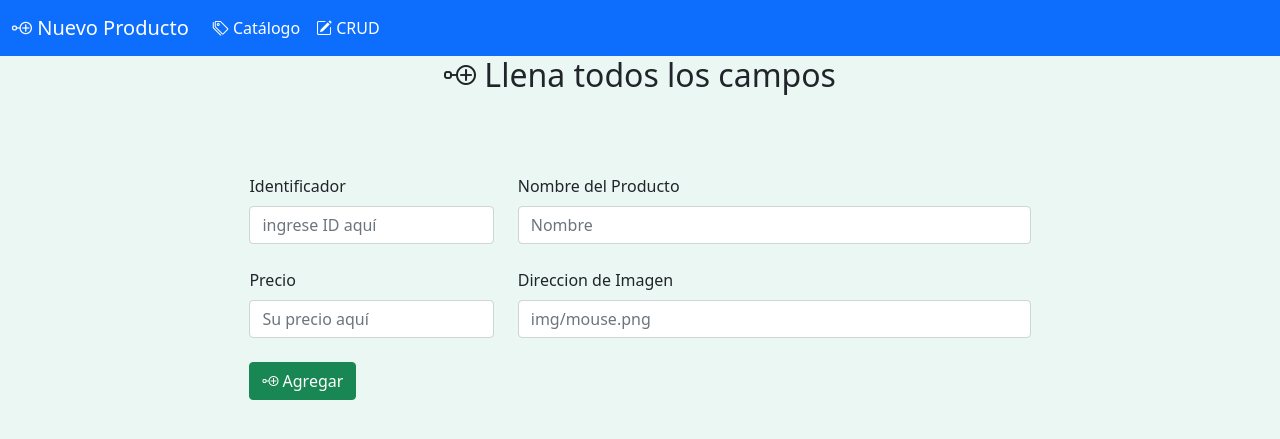
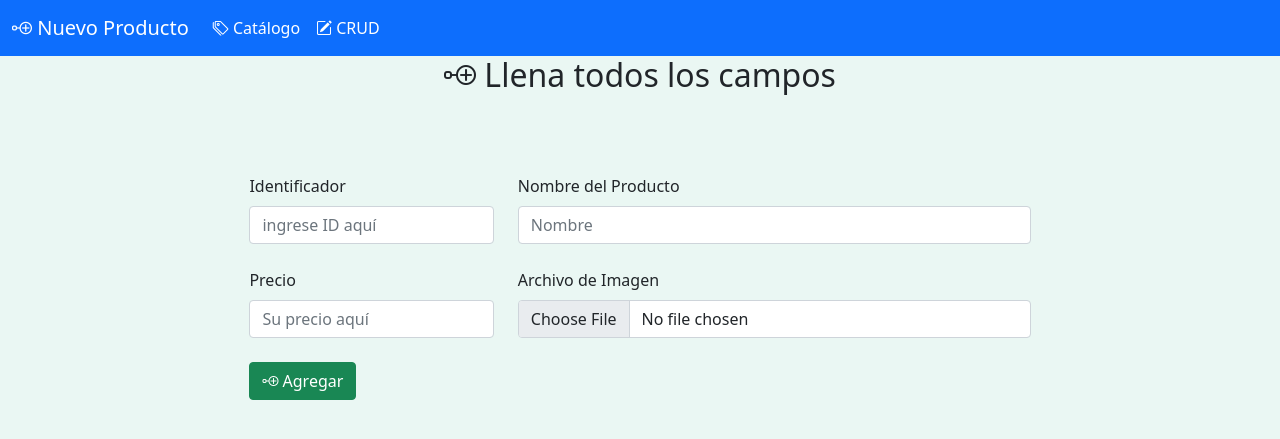
Before and after one commit to Almunozr/PWebTallerClase, a PHP site: page /formulario.html in a window 1280 px wide. Shown: the top 439 px of the page. Run offline with PHP 8.4, Linux system fonts and the light colour scheme; some libraries are stand-ins or nearby versions.

Commit message:
En formulario tipo file

```diff
--- a/formulario.html
+++ b/formulario.html
@@ -18,7 +18,7 @@
 <header>
     <nav class="navbar navbar-expand-lg navbar-light bg-primary">
         <div class="container-fluid">
-            <section class="navbar-brand" href="index.html"><i class="bi bi-node-plus"></i> Nuevo Producto</section>
+            <section class="navbar-brand" ><i class="bi bi-node-plus"></i> Nuevo Producto</section>
             <button class="navbar-toggler" type="button" data-bs-toggle="collapse"
                 data-bs-target="#navbarSupportedContent" aria-controls="navbarSupportedContent"
                 aria-expanded="false" aria-label="Toggle navigation">
@@ -56,8 +56,8 @@
 						<input type="number" class="form-control" id="validationCustomUsername" placeholder="Su precio aquí" required>
 					</div>
 					<div class="col-md-8">
-						<label for="direccionIMG" class="form-label">Direccion de Imagen</label>
-						<input type="text" class="form-control" id="direccionIMG" required placeholder="img/mouse.png">
+						<label for="ArchivoIMG" class="form-label">Archivo de Imagen</label>
+						<input type="file" class="form-control" id="ArchivoIMG" required placeholder="img/mouse.png">
 					</div>
 
                     <div class="col-md-12" id="B_Agregar">
--- a/styleFormulario.css
+++ b/styleFormulario.css
@@ -2,6 +2,6 @@ form{
     padding-left: 15%;
     padding-right: 15%;
 }
-.B_Agregar{
-    padding-right: 40%;
-}
+/* #B_Agregar{
+    margin-left: 40%;
+} */
```
